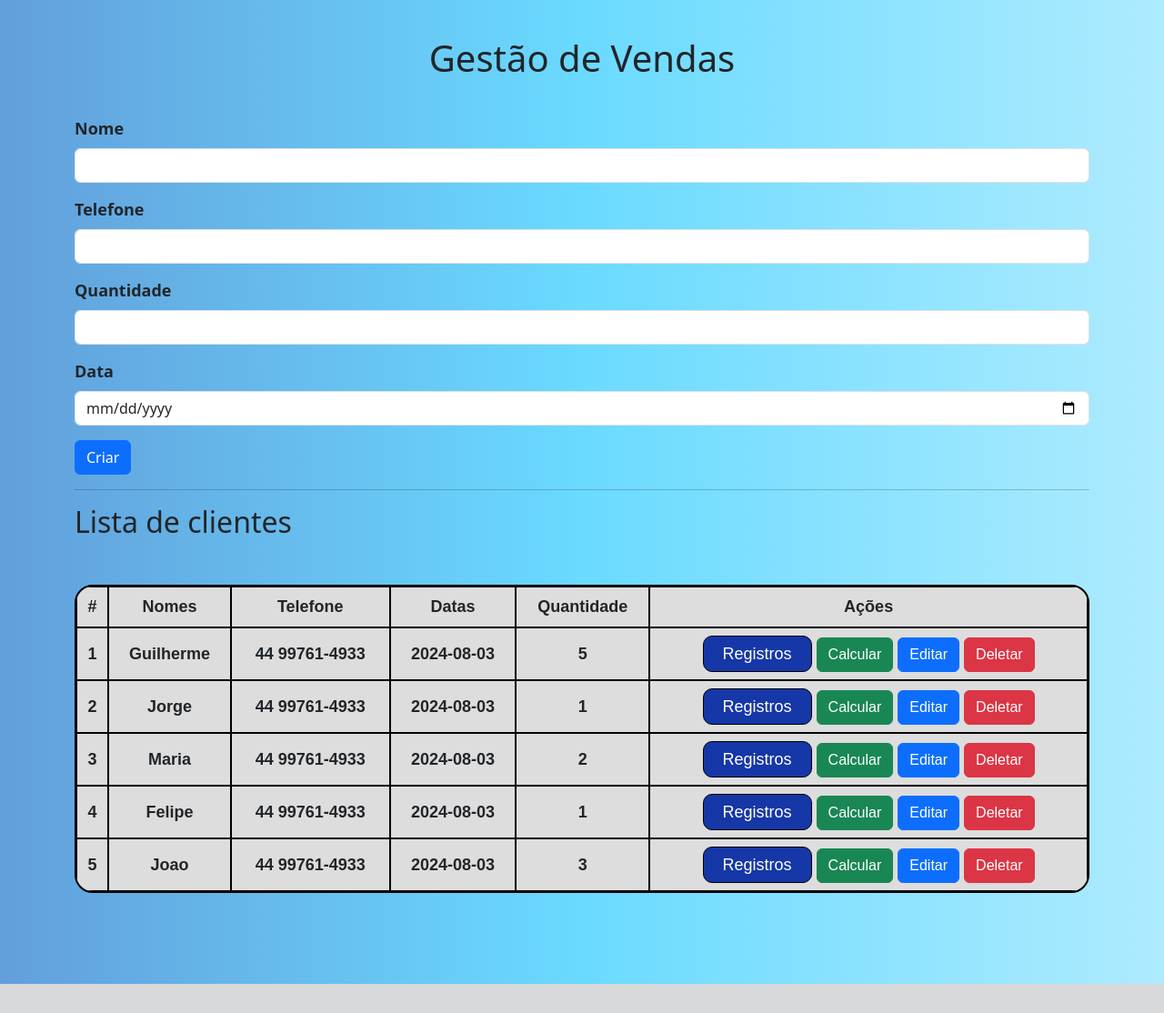
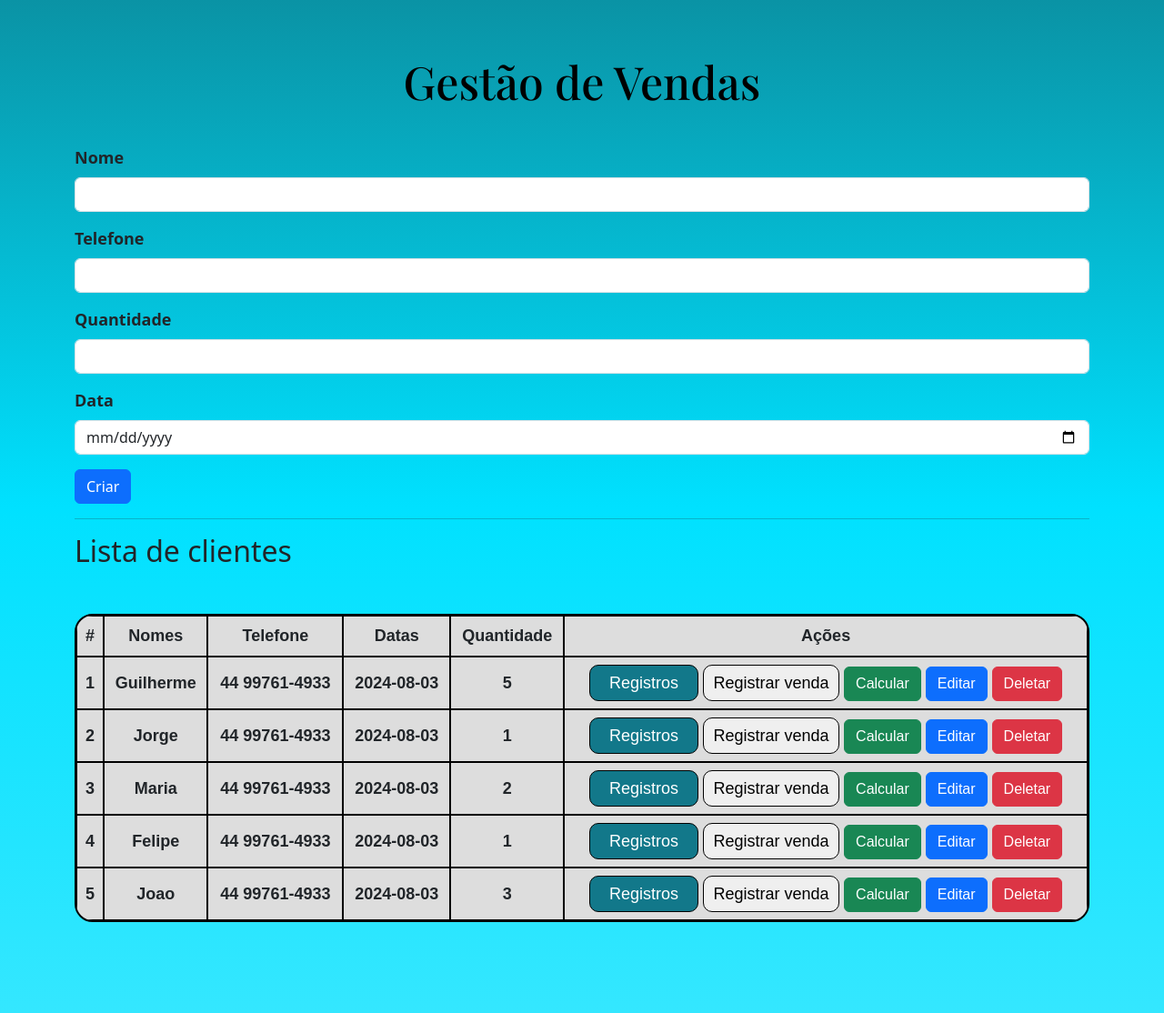
Before and after one commit to gabrielperes16/User_Management, a Flask app: page / in a window 1280 px wide. Shown: the whole page at 91% size. Before the commit the page ends 1082 px from the top, so only its background shows below. Run offline with Flask 3, Linux system fonts and the light colour scheme.

Commit message:
Add files via upload

```diff
--- a/Sales Management/static/css/app.css
+++ b/Sales Management/static/css/app.css
@@ -1,5 +1,6 @@
+@import url('https://fonts.googleapis.com/css2?family=Chakra+Petch&family=Playfair+Display:wght@500&display=swap');
 body {
-  background: linear-gradient(to right, #629fdb, #6adaff, #aeebff);
+  background:linear-gradient(#0a93a5,#00e1ff,#34e7ff) no-repeat;
   border-radius: 5px;
 }
 
@@ -9,7 +10,6 @@ body {
   font-weight: bolder;
   font-size: 18px;
 }
-
 table {
   font-family: Arial, sans-serif;
   width: 100%;
@@ -30,7 +30,7 @@ td {
   padding: 8px;
 }
 .btn_register{
-  background-color: rgb(21, 55, 167);
+  background-color: rgb(18, 120, 138);
   color: white;
   border: 1px solid black;
   width: 120px;
@@ -38,6 +38,7 @@ td {
   border-radius: 10px;
 
 }
+
 td,
 th {
   text-align: left;
@@ -56,7 +57,21 @@ tr:nth-child(even) {
 
 
 .typed-text {
+  font-family: "Playfair Display", serif;
+  margin-top: 60px;
+  margin-bottom: 40px;
+  color: rgb(0, 0, 0);
+  font-size: 50px;
+  align-items: center;
   text-align: center;
-  margin-top: 40px;
-  margin-bottom: 40px;
 }
+
+.register_sales{
+  color: rgb(0, 0, 0);
+  border: 1px solid rgb(0, 0, 0);
+  width: 150px;
+  height: 40px;
+  border-radius: 10px;
+
+
+}
--- a/Sales Management/templates/index.html
+++ b/Sales Management/templates/index.html
@@ -9,14 +9,10 @@
     integrity="sha384-T3c6CoIi6uLrA9TneNEoa7RxnatzjcDSCmG1MXxSR1GAsXEV/Dwwykc2MPK8M2HN" crossorigin="anonymous">
   <link rel="stylesheet" href="{{ url_for('static', filename='css/app.css') }}">
 </head>
-
 <body>
+    <h1 class="typed-text" > Gestão de Vendas </h1>
+ </div>
   <div class="container">
-    <main>
-      <section class="text-container">
-        <h1 class="typed-text"> Gestão de Vendas </h1>
-      </section>
-    </main>
 
     <!-- Formulário add cliente -->
     <div id="form-cliente" c-container="{{ url_for('cliente.form_cliente') }}"></div>
@@ -45,6 +41,24 @@
       </div>
     </div>
   </div>
+  <div class="modal fade" id="RegistroModal" tabindex="-1" aria-labelledby="RegistroLabel" aria-hidden="true">
+    <div class="modal-dialog modal-dialog-centered modal-dialog-scrollable modal-lg">
+        <div class="modal-content">
+            <div class="modal-header">
+                <h1 class="modal-title fs-5" id="RegistroLabel">Registro Vendas</h1>
+                <button type="button" class="btn-close" data-bs-dismiss="modal" aria-label="Close"></button>
+            </div>
+            <div class="modal-body" id="exibir-cliente">
+                <!-- O conteúdo do cliente será carregado aqui -->
+            </div>
+            <div class="modal-footer">
+                <button type="button" class="btn btn-secondary" data-bs-dismiss="modal">Close</button>
+                <button type="button" class="btn btn-primary">Save changes</button>
+            </div>
+        </div>
+    </div>
+</div>
+
 
   <script src="https://cdn.jsdelivr.net/npm/bootstrap@5.3.2/dist/js/bootstrap.bundle.min.js"
     integrity="sha384-C6RzsynM9kWDrMNeT87bh95OGNyZPhcTNXj1NW7RuBCsyN/o0jlpcV8Qyq46cDfL"
--- a/Sales Management/templates/item_cliente.html
+++ b/Sales Management/templates/item_cliente.html
@@ -6,10 +6,16 @@
     <td>{{ cliente.quantidade }}</td>
     <td>
         <button class="btn_register"
-            c-delete="{{ url_for('cliente.deletar_cliente', cliente_id=cliente.id) }}"
-            c-remove-closest="tr">
+        data-target="#exibir-cliente"
+        data-bs-toggle="modal" data-bs-target="#RegistroModal">
                 Registros
         </button>
+        <button class="register_sales"
+        data-target="#exibir-cliente"
+        data-bs-toggle="modal" data-bs-target="#RegistroModal">
+                Registrar venda
+        </button>
+
         <button class="btn btn-success"
             c-get="{{ url_for('cliente.detalhe_cliente', cliente_id=cliente.id) }}"
             c-target="#exibir-cliente"
```
